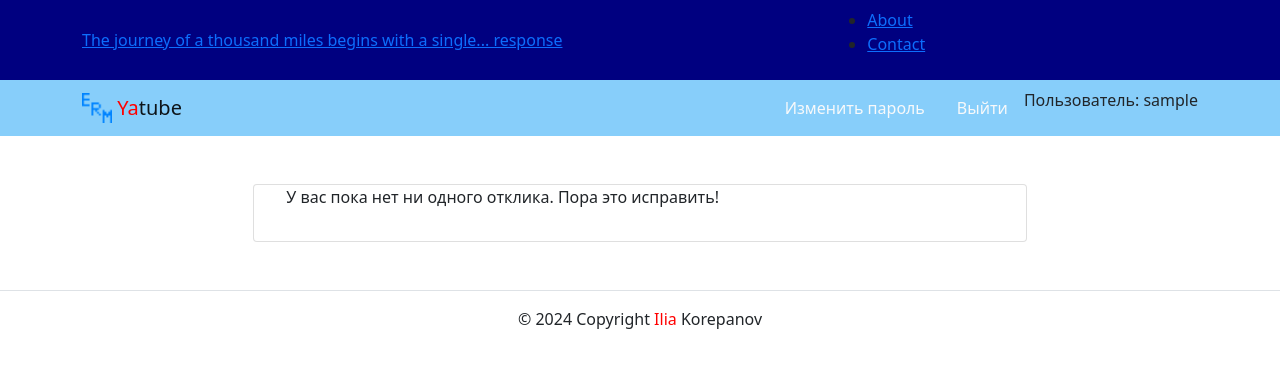
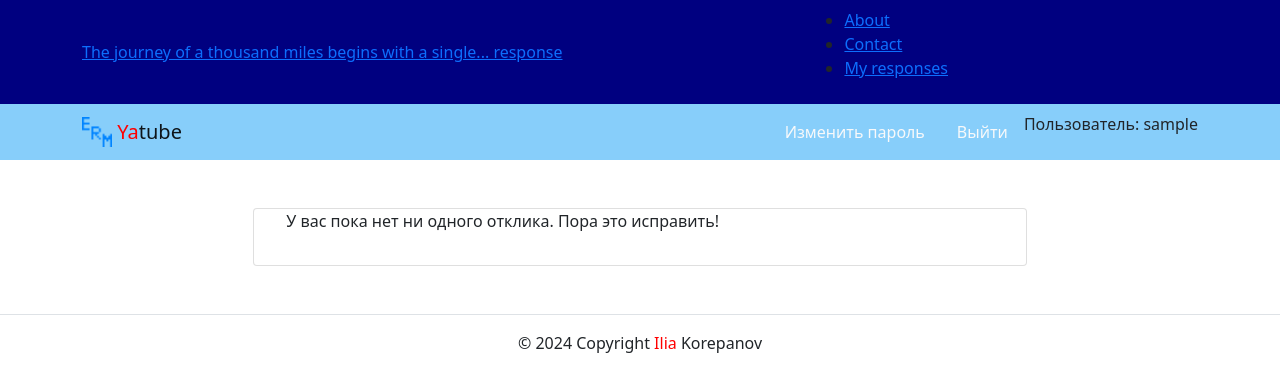
Before and after one commit to ikorepanov/ERM-system, a Django app: page /responses/ in a window 1280 px wide. Shown: the top 392 px of the page. Run offline with Django 4.2, Linux system fonts and the light colour scheme; the visitor is signed in with stand-in values (Sample User, id 1); data that the repository does not hold is empty; some libraries are stand-ins or nearby versions.

Commit message:
Update templates with djhtml

```diff
--- a/erm/responses/urls.py
+++ b/erm/responses/urls.py
@@ -11,7 +11,7 @@ urlpatterns = [
     path('contact/', contact, name='contact'),
     path('response/<int:pk>/', response_info, name='response_info'),  # потом удалить за ненадобностью
     path('responses/', response_list, name='response_list'),
-    path('responses/<int:pk>/', response_detail, name='responses_detail'),  # возможно, изменить на <int:response_id>
+    path('responses/<int:pk>/', response_detail, name='response_detail'),  # возможно, изменить на <int:response_id>
     path('applications/', application_list, name='application_list'),
     path('applications/<int:pk>/', application_detail, name='application_detail'),
     path('applications/create/', create_application, name='create_application'),
--- a/erm/templates/includes/header.html
+++ b/erm/templates/includes/header.html
@@ -9,6 +9,9 @@
       </li>
       <li>
         <a href="{% url 'responses:contact' %}">Contact</a>
+      </li>
+      <li>
+        <a href="{% url 'responses:response_list' %}">My responses</a>
       </li>
     </ul>
   <div>
--- a/erm/templates/responses/response_detail.html
+++ b/erm/templates/responses/response_detail.html
@@ -27,8 +27,6 @@
           <li>
             {{ response.employercontact }}
           </li>
-            </ul>
-          </li>
         </ul>
       </div>
     </div>
--- a/erm/templates/responses/response_list.html
+++ b/erm/templates/responses/response_list.html
@@ -27,8 +27,8 @@
                 <li>
                   {{ response.employercontact }}
                 </li>
-                <a href="{% url 'responses:responses_detail' response.pk %}">
-                  <button type="button" class="btn btn-info">Подробнее</button>
+                <a href="{% url 'responses:response_detail' response.pk %}">
+                  <button type="button" class="btn btn-primary">Подробнее</button>
                 </a>
               </ul>
             </li>
--- a/erm/templates/users/password_reset_form.html
+++ b/erm/templates/users/password_reset_form.html
@@ -13,7 +13,7 @@
             </div>
             <div class="card-body">
               <form method="post">
-              {% csrf_token %}
+                {% csrf_token %}
                 <div class="form-group row my-3 p-3">
                   <label for="id_email">
                     Адрес электронной почты
```
Also changed, not shown: erm/templates/base.html (line endings or trailing spaces), erm/templates/responses/contact.html (line endings or trailing spaces), erm/templates/responses/includes/paginator.html (indentation only), erm/templates/users/logged_out.html (indentation only), erm/templates/users/login.html (indentation only), erm/templates/users/password_change_done.html (indentation only), erm/templates/users/password_reset_confirm.html (indentation only), erm/templates/users/password_reset_done.html (indentation only), erm/templates/users/signup.html (indentation only).
